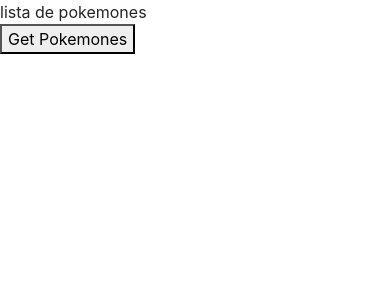
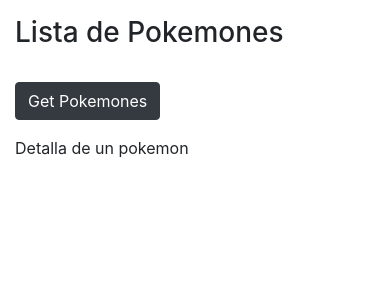
Before and after one commit to carlosiib/redux_poke, a React (Create React App) app: page / in a window 390 px wide. Shown: the top 300 px of the page. Built offline with nearby package versions, Linux system fonts and the light colour scheme.

Commit message:
Styling pokemons fetched data

```diff
--- a/public/index.html
+++ b/public/index.html
@@ -24,7 +24,7 @@
     -->
   <link rel="stylesheet" href="https://stackpath.bootstrapcdn.com/bootstrap/4.5.0/css/bootstrap.min.css"
     integrity="sha384-9aIt2nRpC12Uk9gS9baDl411NQApFmC26EwAOH8WgZl5MYYxFfc+NcPb1dKGj7Sk" crossorigin="anonymous">
-  <title>Redux poke</title>
+  <title>Redux pokemons</title>
 </head>
 
 <body>
--- a/src/App.jsx
+++ b/src/App.jsx
@@ -9,7 +9,10 @@
   const store = generateStore()
   return (
     <Provider store={store}>
-      <Pokemones />
+      <div className="container mt-3">
+        <Pokemones />
+
+      </div>
     </Provider>
   );
 }
--- a/src/componentes/Pokemones.jsx
+++ b/src/componentes/Pokemones.jsx
@@ -14,37 +14,48 @@
 
 
   return (
-    <div>
-      lista de pokemones
+    <div className="row">
+      <div className="col-md-6">
+        <h3>Lista de Pokemones</h3>
         <br />
 
+        <div className="d-flex justify-content-between">
           {
             pokemones.length === 0 && (<button
-          onClick={() => dispatch(obtenerPokemonesAccion())}>
+              className="btn btn-dark" onClick={() => dispatch(obtenerPokemonesAccion())}>
               Get Pokemones
             </button>)
           }
 
           {
             next && (
-          <button onClick={() => dispatch(siguientePokemonAccion())}>Siguiente</button>
+              <button className="btn btn-dark" onClick={() => dispatch(siguientePokemonAccion())}>Siguiente</button>
             )
           }
 
           {
             previous && (
-          <button onClick={() => dispatch(anteriorPokemonAccion())}>Anterior</button>
+              <button className="btn btn-dark" onClick={() => dispatch(anteriorPokemonAccion())}>Anterior</button>
             )
           }
+        </div>
 
-      <ul>
+        <ul className="list-group mt-3">
           {
             pokemones.map(item => (
-            <li key={item.name}>{item.name}</li>
+              <li
+                key={item.name}
+                className="list-group-item text-uppercase">{item.name}
+                <button className="btn btn-dark btn-sm float-right">Info</button>
+              </li>
             ))
           }
         </ul>
+      </div >
+      <div className="col-md-6">
+        Detalla de un pokemon
     </div>
+    </div >
   )
 }
 export default Pokemones;
```
Lines whose indentation alone changed are shown as unchanged.
